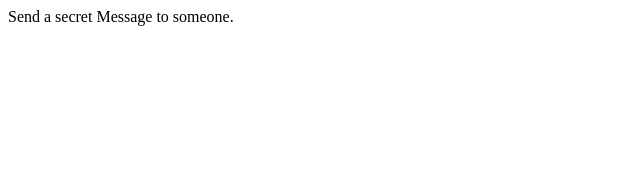
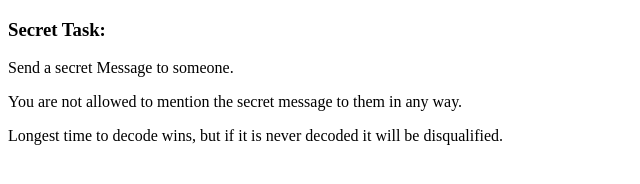
Before and after one commit to eac-nathan-price/task, a plain HTML site: page KDtd.html in a window 1280 px wide. Shown: the whole page, without its empty margins (0-640 px from the left). Drawn offline with Linux system fonts and the light colour scheme.

Commit message:
Update KDtd.html

```diff
--- a/KDtd.html
+++ b/KDtd.html
@@ -5,6 +5,9 @@
 </head>
 
 <body>
-  <div>Send a secret Message to someone.</div>
+  <h3>Secret Task:</h3>
+  <p>Send a secret Message to someone.</p>
+  <p>You are not allowed to mention the secret message to them in any way.</p>
+  <p>Longest time to decode wins, but if it is never decoded it will be disqualified.</p>
 </body>
 </html>
```
